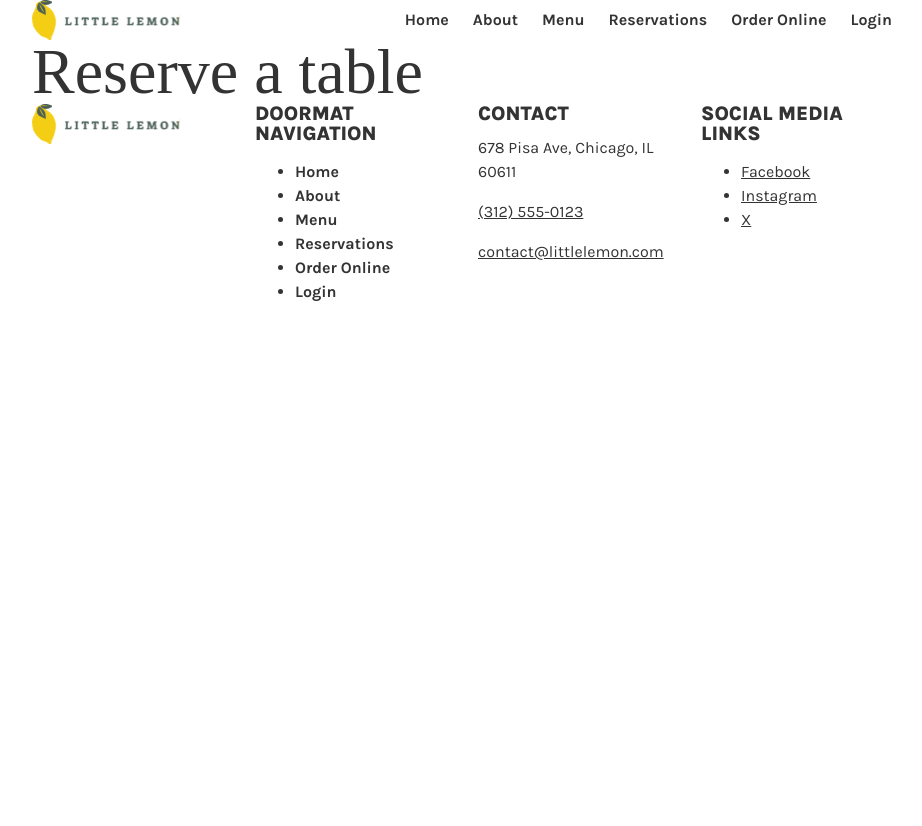
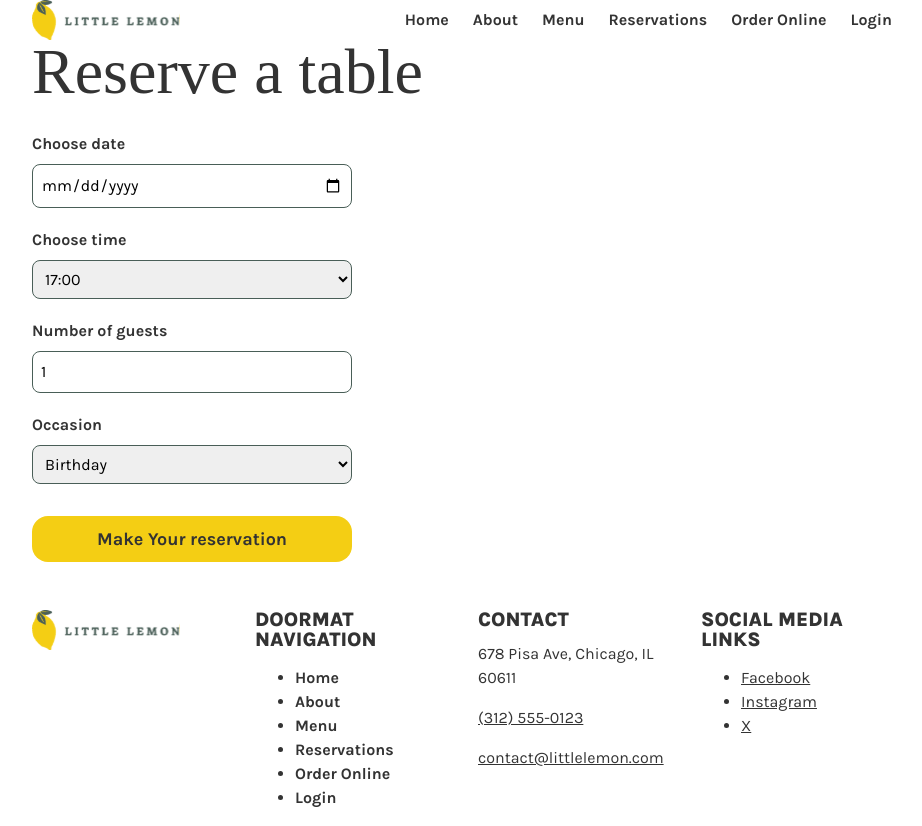
Before and after one commit to mehmet520/front-end-developer-capstone, a React (Vite) app: page /booking in a window 1280 px wide. Shown: the whole page, without its empty margins (178-1100 px from the left). Before the commit the page ends 800 px from the top, so only its background shows below. Built offline with nearby package versions, Linux system fonts and the light colour scheme; a web font is replaced by a local one.

Commit message:
Add booking form with controlled inputs

```diff
--- /dev/null
+++ b/src/components/BookingForm.css
@@ -0,0 +1,24 @@
+.booking-form {
+  display: grid;
+  gap: 0.5rem;
+  max-width: 20rem;
+  padding-block: 1rem 3rem;
+}
+
+.booking-form label {
+  margin-top: 0.75rem;
+  font-weight: 700;
+}
+
+.booking-form input:not([type='submit']),
+.booking-form select {
+  padding: 0.5rem;
+  border: 1px solid var(--color-primary-green);
+  border-radius: 0.5rem;
+  font: inherit;
+}
+
+.booking-form input[type='submit'] {
+  margin-top: 1.5rem;
+  cursor: pointer;
+}
--- /dev/null
+++ b/src/components/BookingForm.jsx
@@ -0,0 +1,77 @@
+import { useState } from 'react'
+import './BookingForm.css'
+
+const occasions = ['Birthday', 'Engagement', 'Anniversary']
+
+function BookingForm() {
+  const [date, setDate] = useState('')
+  const [time, setTime] = useState('17:00')
+  const [guests, setGuests] = useState(1)
+  const [occasion, setOccasion] = useState('Birthday')
+  const [availableTimes] = useState([
+    '17:00',
+    '18:00',
+    '19:00',
+    '20:00',
+    '21:00',
+    '22:00',
+  ])
+
+  const handleSubmit = (e) => {
+    e.preventDefault()
+  }
+
+  return (
+    <form className="booking-form" onSubmit={handleSubmit}>
+      <label htmlFor="res-date">Choose date</label>
+      <input
+        type="date"
+        id="res-date"
+        value={date}
+        onChange={(e) => setDate(e.target.value)}
+        required
+      />
+
+      <label htmlFor="res-time">Choose time</label>
+      <select
+        id="res-time"
+        value={time}
+        onChange={(e) => setTime(e.target.value)}
+      >
+        {availableTimes.map((t) => (
+          <option key={t}>{t}</option>
+        ))}
+      </select>
+
+      <label htmlFor="guests">Number of guests</label>
+      <input
+        type="number"
+        id="guests"
+        min="1"
+        max="10"
+        value={guests}
+        onChange={(e) => setGuests(e.target.value)}
+        required
+      />
+
+      <label htmlFor="occasion">Occasion</label>
+      <select
+        id="occasion"
+        value={occasion}
+        onChange={(e) => setOccasion(e.target.value)}
+      >
+        {occasions.map((o) => (
+          <option key={o}>{o}</option>
+        ))}
+      </select>
+
+      <input
+        type="submit"
+        className="button-primary"
+        value="Make Your reservation"
+      />
+    </form>
+  )
+}
+
+export default BookingForm
--- a/src/pages/BookingPage.jsx
+++ b/src/pages/BookingPage.jsx
@@ -1,6 +1,11 @@
+import BookingForm from '../components/BookingForm'
+
 function BookingPage() {
   return (
-    <h1>Reserve a table</h1>
+    <>
+      <h1>Reserve a table</h1>
+      <BookingForm />
+    </>
   )
 }
 
```
